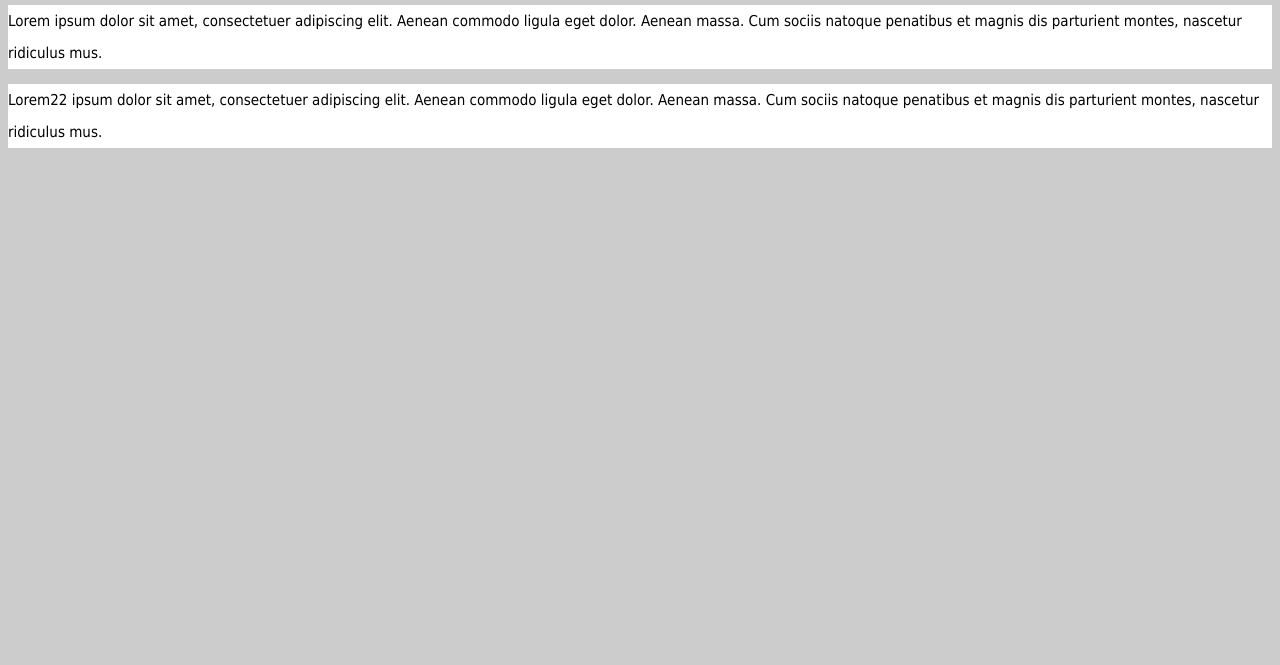
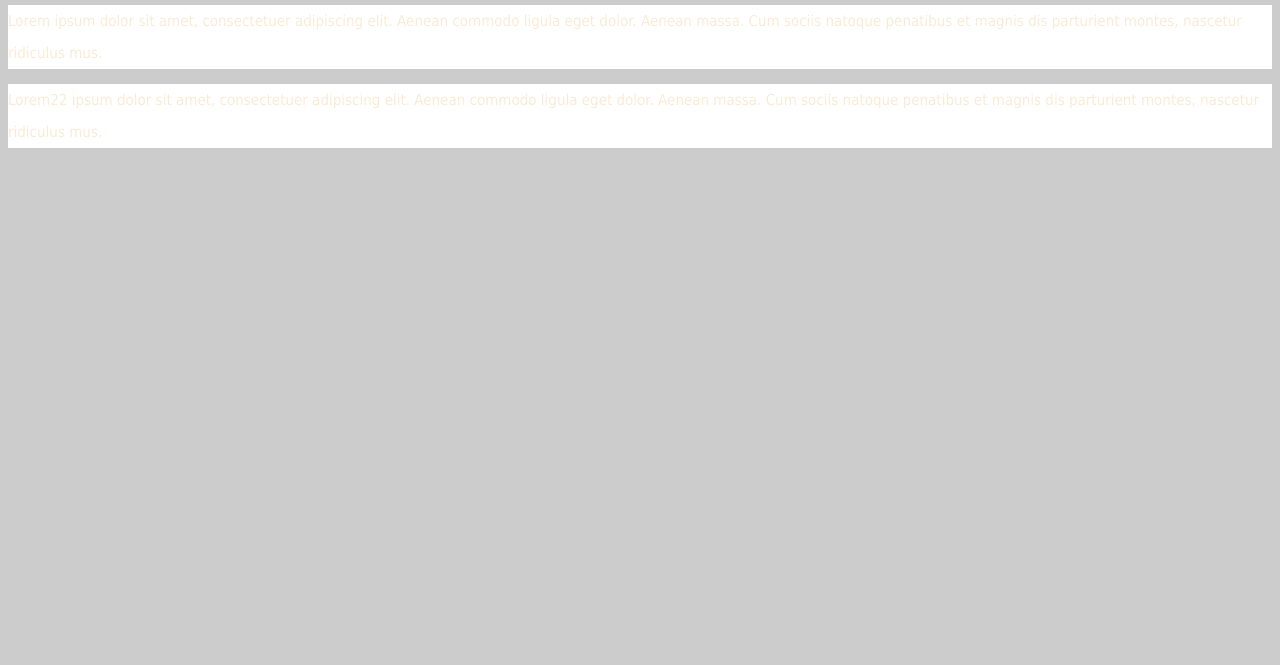
Before and after one commit to yasermostafaee/test, a website built with webpack: page index.html in a window 1280 px wide. Shown: the part 135-800 px from the top of the page. Built offline with nearby package versions, Linux system fonts and the light colour scheme.

Commit message:
update sass

```diff
--- a/src/styles/main.scss
+++ b/src/styles/main.scss
@@ -7,4 +7,5 @@ p{
 	background: #fff;
 	font-size: 15px;
 	line-height: 32px;
+	color: antiquewhite;
 }
```
